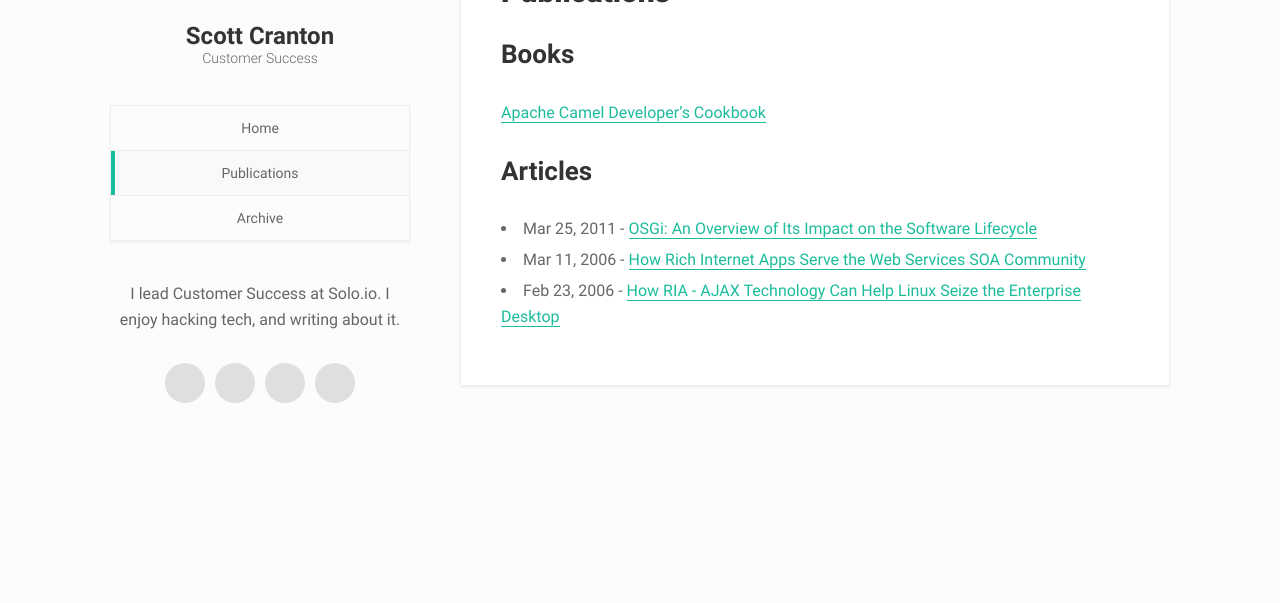
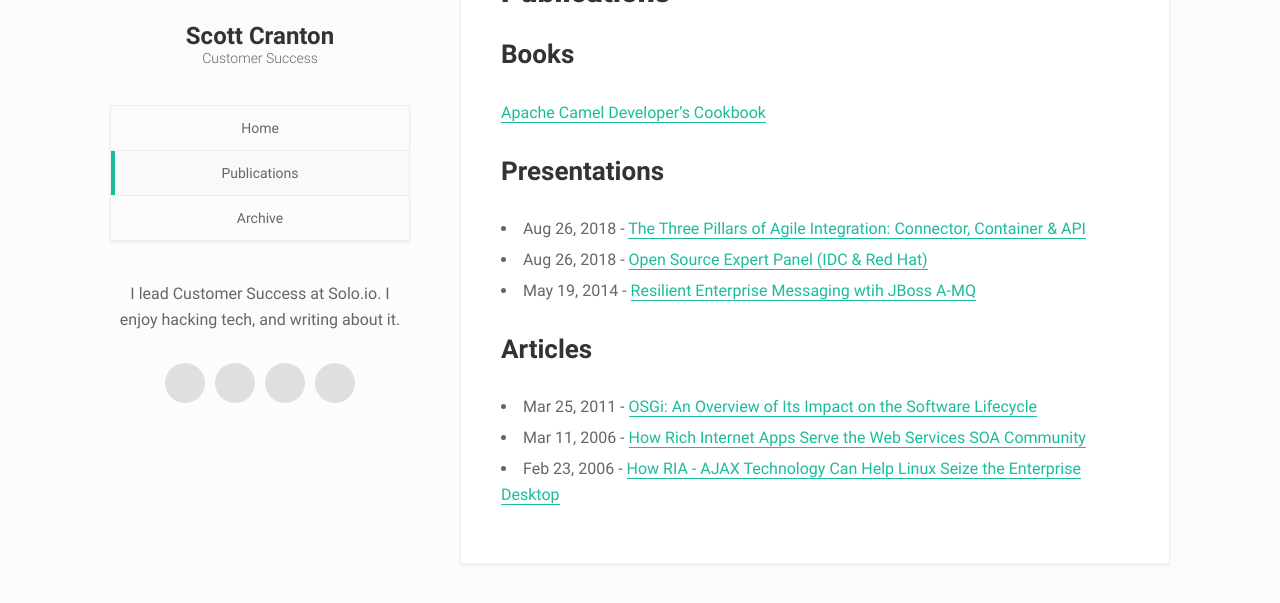
Before and after one commit to scranton/scranton.github.io, a Jekyll site: the page built from _pages/publications/index.md, in a window 1280 px wide, cut to the strip 204-807 px from the top of the page. Built offline with Jekyll 4.4.1, drawn with Linux system fonts in a browser that asks for light colours.

Commit message:
added Video presentations

```diff
--- a/_pages/publications/index.md
+++ b/_pages/publications/index.md
@@ -8,6 +8,13 @@ permalink: "/publications/"
 
 [Apache Camel Developer's Cookbook](https://www.packtpub.com/application-development/apache-camel-developers-cookbook)
 
+## Presentations
+
+* Aug 26, 2018 - [The Three Pillars of Agile Integration: Connector, Container & API
+](https://youtu.be/Dj1bUSKdLU8)
+* Aug 26, 2018 - [Open Source Expert Panel (IDC & Red Hat)](https://youtu.be/HiEQvVb9whc)
+* May 19, 2014 - [Resilient Enterprise Messaging wtih JBoss A-MQ](https://youtu.be/g5xeKuPo8Uw)
+
 ## Articles
 
 * Mar 25, 2011 - [OSGi: An Overview of Its Impact on the Software Lifecycle](http://java.sys-con.com/node/1765471)
```
